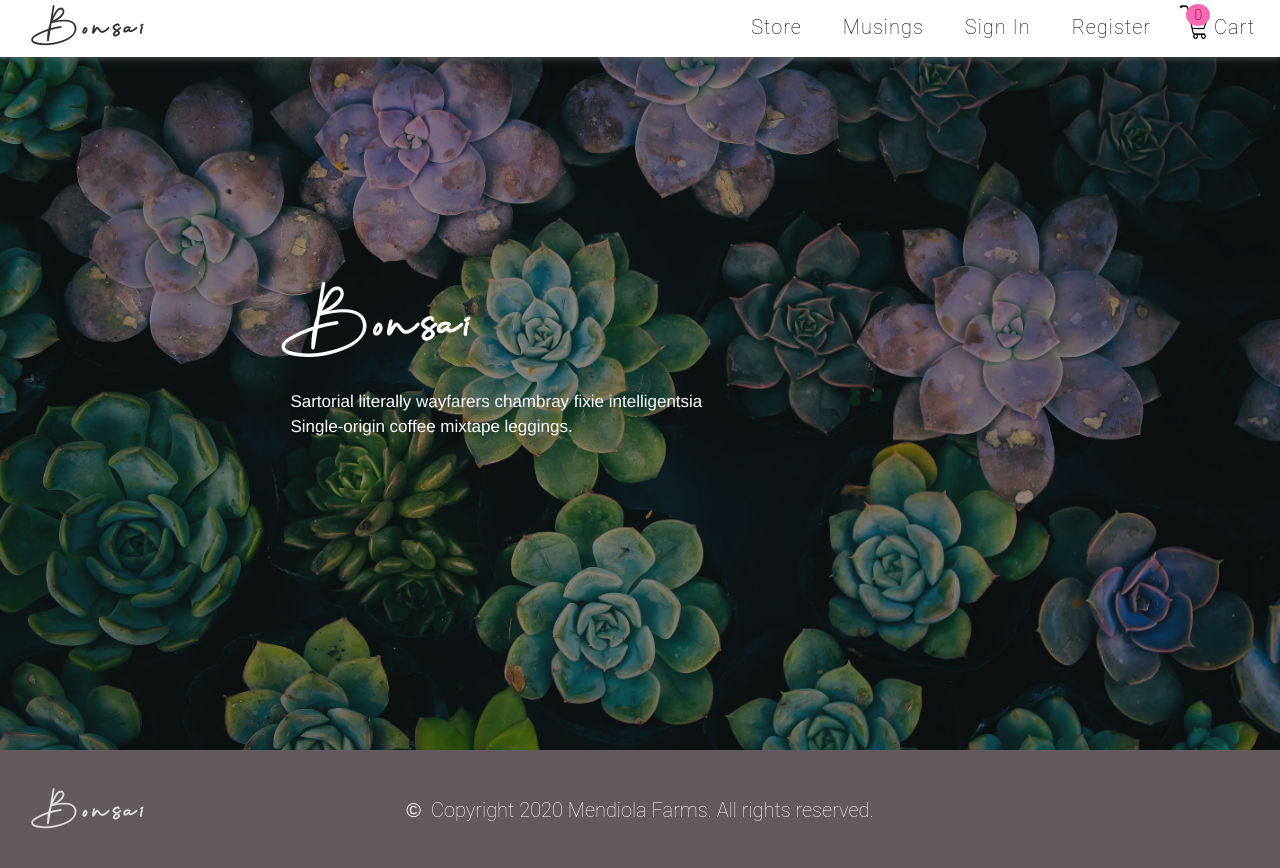
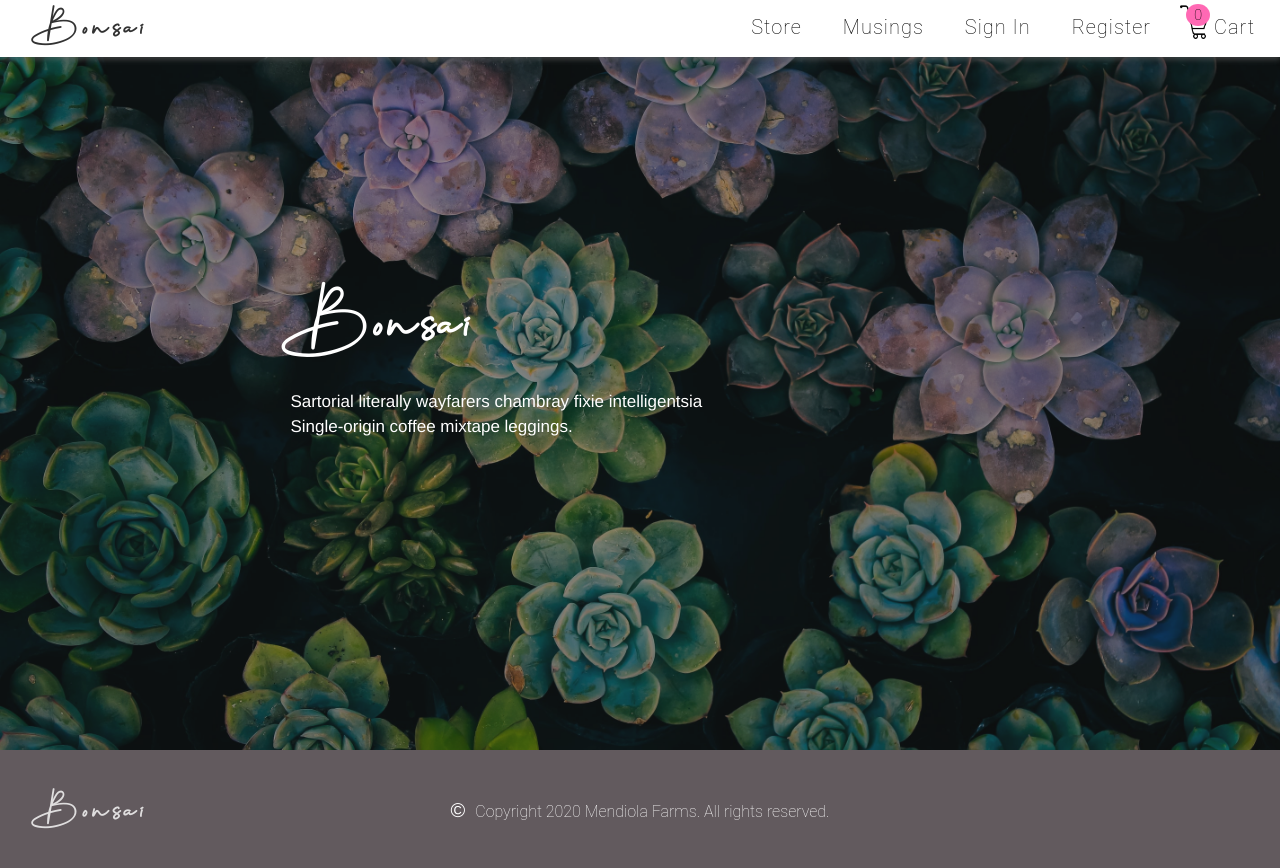
Before and after one commit to spencej4/bonsai, a React (Create React App) app: page / in a window 1280 px wide. Shown: the top 868 px of the page. Built offline with nearby package versions, Linux system fonts and the light colour scheme.

Commit message:
update for footer logo, mobile

```diff
--- a/src/App.css
+++ b/src/App.css
@@ -448,7 +448,7 @@ a {
 .footer-text {
   display: inline-block;
   color: #FFF;
-  font-size: 20px;
+  font-size: 16px;
 }
 
 .footer-logo-container {
@@ -3016,6 +3016,7 @@ hr {
 
               .footer-logo {
                 left: 0;
+                height: 36px;
                 letter-spacing: 5px;
                 font-size: 1.4em;
                 font-weight: 700;
@@ -3028,7 +3029,7 @@ hr {
               }
 
               .copyright-symbol {
-                margin-top: 22px;
+                margin-top: 10px;
                 font-weight: 100;
                 font-size: 15px;
                 color: #FFF;
```
